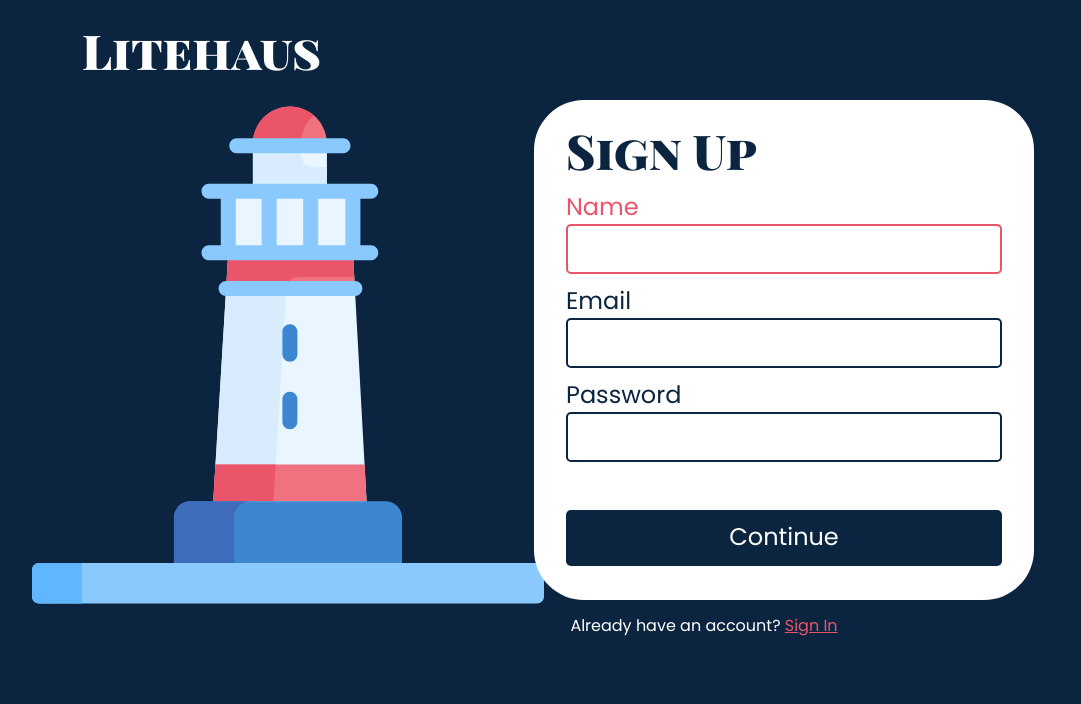
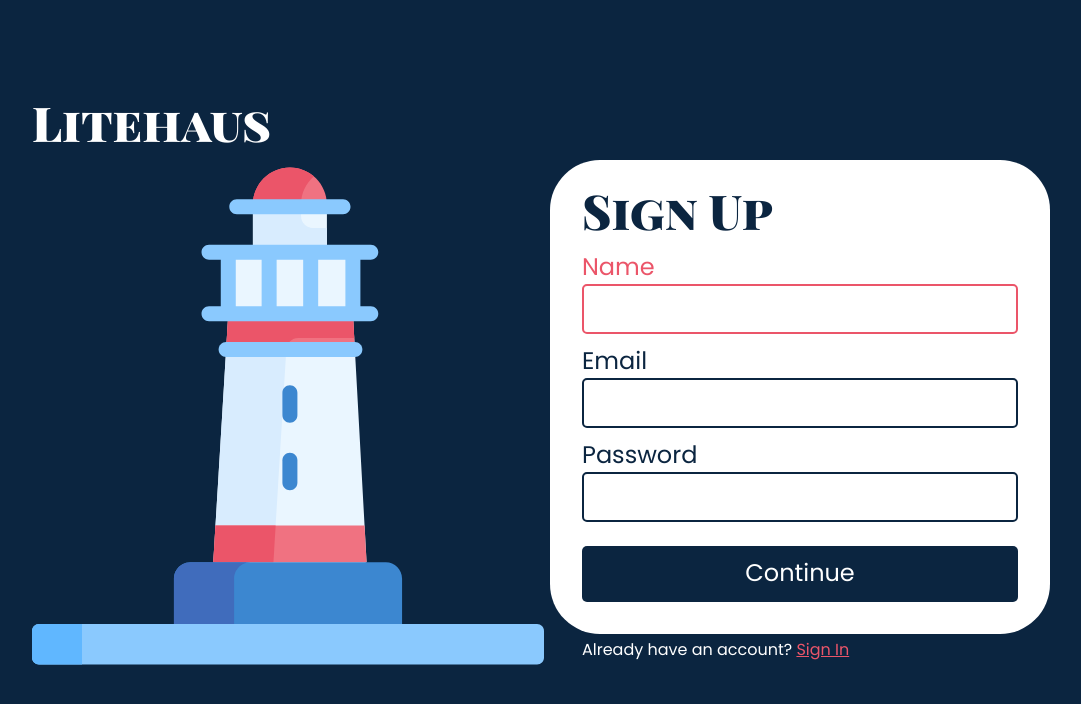
Before and after one commit to claytonNishitaniHart/Litehaus, a React (Create React App) app: page /signup in a window 1280 px wide. Shown: the top 704 px of the page, without its empty margins (96-1177 px from the left). Built offline with nearby package versions, Linux system fonts and the light colour scheme; no server answers.

Commit message:
made responsive for larger screen sizes

```diff
--- a/src/components/Dashboard/Dashboard.jsx
+++ b/src/components/Dashboard/Dashboard.jsx
@@ -1,5 +1,7 @@
 import React, { useEffect, useState } from 'react';
 import { useHistory } from 'react-router';
+
+import { HiChevronDown } from 'react-icons/hi';
 
 const Dashboard = ({ setLoggedIn }) => {
   const [user, setUser] = useState({});
@@ -32,10 +34,19 @@ const Dashboard = ({ setLoggedIn }) => {
   }
 
   return (
-    <>
-      {user.email}
-      <button onClick={() => logout()}>logout</button>
-    </>
+    <main>
+      <h1>Litehaus</h1>
+      <div>
+        <p>Hi, {user.name} 👋</p>
+        <button><HiChevronDown /></button>
+      </div>
+      <div>
+        <button>Account Settings</button>
+        <button onClick={() => logout()}>Logout</button>
+      </div>
+      <h2>Add a new stock</h2>
+      <h2>Stocks you're watching</h2>
+    </main>
   );
 };
 
--- a/src/components/LandingPage/LandingPage.module.css
+++ b/src/components/LandingPage/LandingPage.module.css
@@ -6,8 +6,13 @@
 
 @media (min-width: 1000px) {
   .wrapper {
-    text-align: left;
-    padding-left: 10vw;
+    height: 100vh;
+    box-sizing: border-box;
+    display: grid;
+    justify-items: center;
+    align-items: center;
+    grid-template-columns: 1fr 1fr;
+    padding: 20vh 10vw 20vh 10vw;
   }
 }
 
@@ -18,11 +23,8 @@
 @media (min-width: 1000px) {
   .container {
     display: inline-block;
-    position: absolute;
-    margin: 12.25rem 0.625rem 0 0;
-    top: 0;
     width: 31.25rem;
-    transform: translateX(3rem);
+    transform: none;
   }
 }
 
--- a/src/components/SignInPage/SignInPage.jsx
+++ b/src/components/SignInPage/SignInPage.jsx
@@ -50,7 +50,10 @@ const SignInPage = ({ setLoggedIn }) => {
   };
   return (
     <main className={styles.wrapper}>
-      <h1 className={styles.title}><a className={styles.titleLink} href='/'>Litehaus</a></h1>
+      <div>
+        <h1 className={styles.title}><a className={styles.titleLink} href='/'>Litehaus</a></h1>
+        <img className={styles.logo} src={lighthouse} alt='A cartoon lighthouse' />
+      </div>
       <form className={styles.form}>
         <h2 className={styles.header}>Sign In</h2>
         <label ref={emailInput} className={styles.label}>
@@ -64,7 +67,6 @@ const SignInPage = ({ setLoggedIn }) => {
         <button className={styles.button} onClick={(e) => submitForm(e)}>Continue</button>
         <p className={styles.signupText}>Don't have an account? <a className={styles.signupLink} href='/signup'>Sign Up</a></p>
       </form>
-      <img className={styles.logo} src={lighthouse} alt='A cartoon lighthouse' />
     </main>
   );
 }
--- a/src/components/SignInPage/SignInPage.module.css
+++ b/src/components/SignInPage/SignInPage.module.css
@@ -5,9 +5,12 @@
 
 @media (min-width: 1000px) {
   .wrapper {
-    position: relative;
-    text-align: left;
-    padding: 2rem 10vw 0 10vw;
+    height: 100vh;
+    box-sizing: border-box;
+    display: grid;
+    justify-items: center;
+    grid-template-columns: 1fr 1fr;
+    padding: 20vh 10vw 20vh 10vw;
   }
 }
 
@@ -25,7 +28,8 @@
 
 @media (min-width: 1000px) {
   .title {
-    margin: 0 0 0 3.125rem;
+    position: absolute;
+    transform: translateY(-5.5rem);
   }
 }
 
@@ -43,12 +47,9 @@
 
 @media (min-width: 1000px) {
   .form {
-    position: absolute;
-    top: 6.25rem;
-    right: 9.375rem;
     margin: 0;
     width: 31.25rem;
-    height: 31.25rem;
+    height: fit-content;
   }
 }
 
@@ -78,7 +79,7 @@
 
 @media (min-width: 1000px) {
   .label {
-    margin-top: 3rem;
+    margin-top: 2rem;
   }
 }
 
@@ -159,8 +160,9 @@
 
 @media (min-width: 1000px) {
   .signupText {
+    position: absolute;
     color: white;
-    transform: translate(-5.4rem, 4rem);
+    transform: translateY(1.5rem);
   }
 }
 
@@ -169,14 +171,20 @@
 }
 
 .logo {
-  margin-top: 6rem;
+  position: absolute;
+  left: 50%;
+  transform: translateX(-50%);
+  bottom: 2rem;
   width: 8.8125rem;
   height: 8.8125rem;
 }
 
 @media (min-width: 1000px) {
   .logo {
-    margin-top: 1.2rem;
+    position: relative;
+    left: auto;
+    transform: none;
+    bottom: auto;
     width: 32rem;
     height: 32rem;
   }
--- a/src/components/SignUpPage/SignUpPage.jsx
+++ b/src/components/SignUpPage/SignUpPage.jsx
@@ -64,7 +64,10 @@ const SignUpPage = ({ setLoggedIn }) => {
 
   return (
     <main className={styles.wrapper}>
-      <h1 className={styles.title}><a className={styles.titleLink} href='/'>Litehaus</a></h1>
+      <div>
+        <h1 className={styles.title}><a className={styles.titleLink} href='/'>Litehaus</a></h1>
+        <img className={styles.logo} src={lighthouse} alt='A cartoon lighthouse' />
+      </div>
       <form className={styles.form}>
         <h2 className={styles.header}>Sign Up</h2>
         <label ref={nameInput} className={styles.label}>
@@ -82,7 +85,6 @@ const SignUpPage = ({ setLoggedIn }) => {
         <button className={styles.button} onClick={(e) => submitForm(e)}>Continue</button>
         <p className={styles.signinText}>Already have an account? <a className={styles.signinLink} href='/signin'>Sign In</a></p>
       </form>
-      <img className={styles.logo} src={lighthouse} alt='A cartoon lighthouse' />
     </main>
   );
 }
--- a/src/components/SignUpPage/SignUpPage.module.css
+++ b/src/components/SignUpPage/SignUpPage.module.css
@@ -5,9 +5,12 @@
 
 @media (min-width: 1000px) {
   .wrapper {
-    position: relative;
-    text-align: left;
-    padding: 2rem 10vw 0 10vw;
+    height: 100vh;
+    box-sizing: border-box;
+    display: grid;
+    justify-items: center;
+    grid-template-columns: 1fr 1fr;
+    padding: 20vh 10vw 20vh 10vw;
   }
 }
 
@@ -25,7 +28,8 @@
 
 @media (min-width: 1000px) {
   .title {
-    margin: 0 0 0 3.125rem;
+    position: absolute;
+    transform: translateY(-5.5rem);
   }
 }
 
@@ -43,12 +47,9 @@
 
 @media (min-width: 1000px) {
   .form {
-    position: absolute;
-    top: 6.25rem;
-    right: 9.375rem;
     margin: 0;
     width: 31.25rem;
-    height: 31.25rem;
+    height: fit-content;
   }
 }
 
@@ -57,6 +58,7 @@
   font-family: 'Playfair Display SC', serif;
   font-weight: 900;
   font-size: 3rem;
+  line-height: 1;
   color: #0B2540;
 }
 
@@ -66,6 +68,7 @@
   font-family: 'Poppins', sans-serif;
   font-weight: 400;
   font-size: 1.5rem;
+  line-height: 1;
   color: #0B2540;
   transition: color linear 0.125s;
 }
@@ -83,7 +86,7 @@
   outline: none;
   transition: border linear 0.125s;
   box-sizing: border-box;
-  padding-left: 1rem;
+  padding-left: 0.5rem;
 }
 
 .inputMissing::after {
@@ -94,6 +97,7 @@
 @media (min-width: 1000px) {
   .input {
     height: 3.125rem;
+    padding-left: 1rem;
   }
 }
 
@@ -123,7 +127,7 @@
 
 @media (min-width: 1000px) {
   .button {
-    margin-top: 3rem;
+    margin-top: 1.5rem;
     height: 3.5rem;
   }
 }
@@ -131,6 +135,13 @@
 .button:hover {
   background-color: #EB5569;
   color: #0B2540;
+}
+
+.button:focus {
+  outline: none;
+  box-shadow:
+  0 0 0 5px white,
+  0 0 0 10px #EB5569;
 }
 
 .signinText {
@@ -143,8 +154,9 @@
 
 @media (min-width: 1000px) {
   .signinText {
+    position: absolute;
     color: white;
-    transform: translate(-5rem, 2.25rem);
+    transform: translateY(1.5rem);
   }
 }
 
@@ -153,14 +165,20 @@
 }
 
 .logo {
-  margin-top: 1.5rem;
+  position: absolute;
+  left: 50%;
+  transform: translateX(-50%);
+  bottom: 2rem;
   width: 8.8125rem;
   height: 8.8125rem;
 }
 
 @media (min-width: 1000px) {
   .logo {
-    margin-top: 1.2rem;
+    position: relative;
+    left: auto;
+    transform: none;
+    bottom: auto;
     width: 32rem;
     height: 32rem;
   }
```
